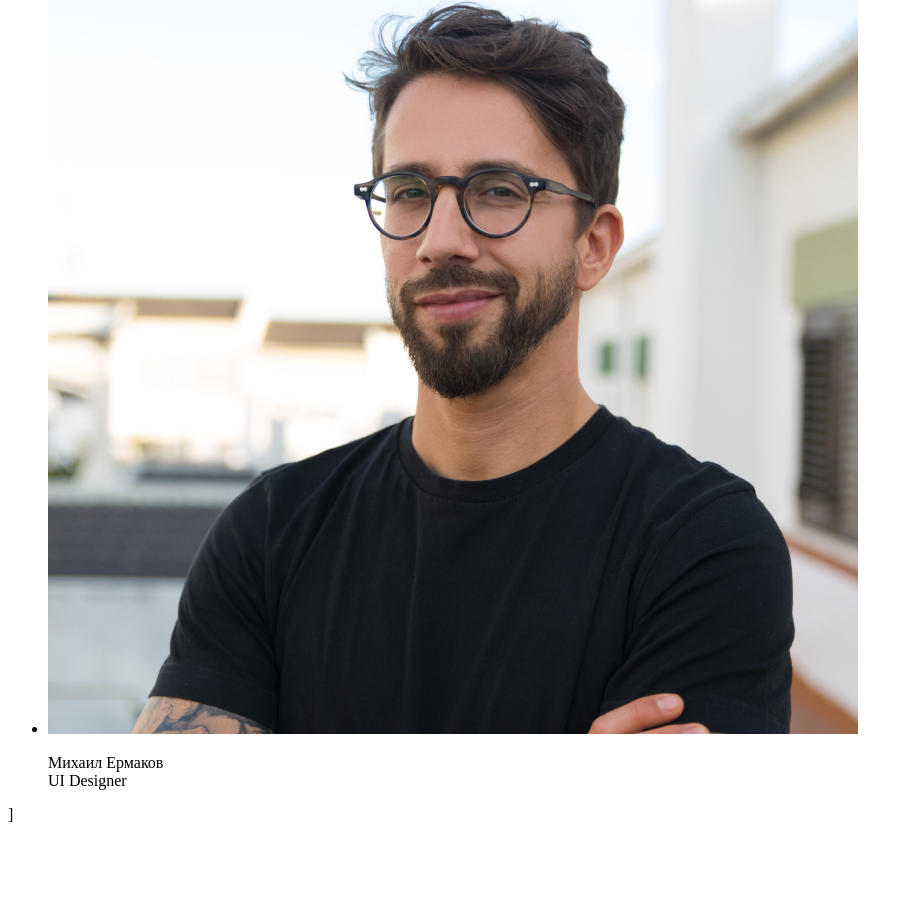
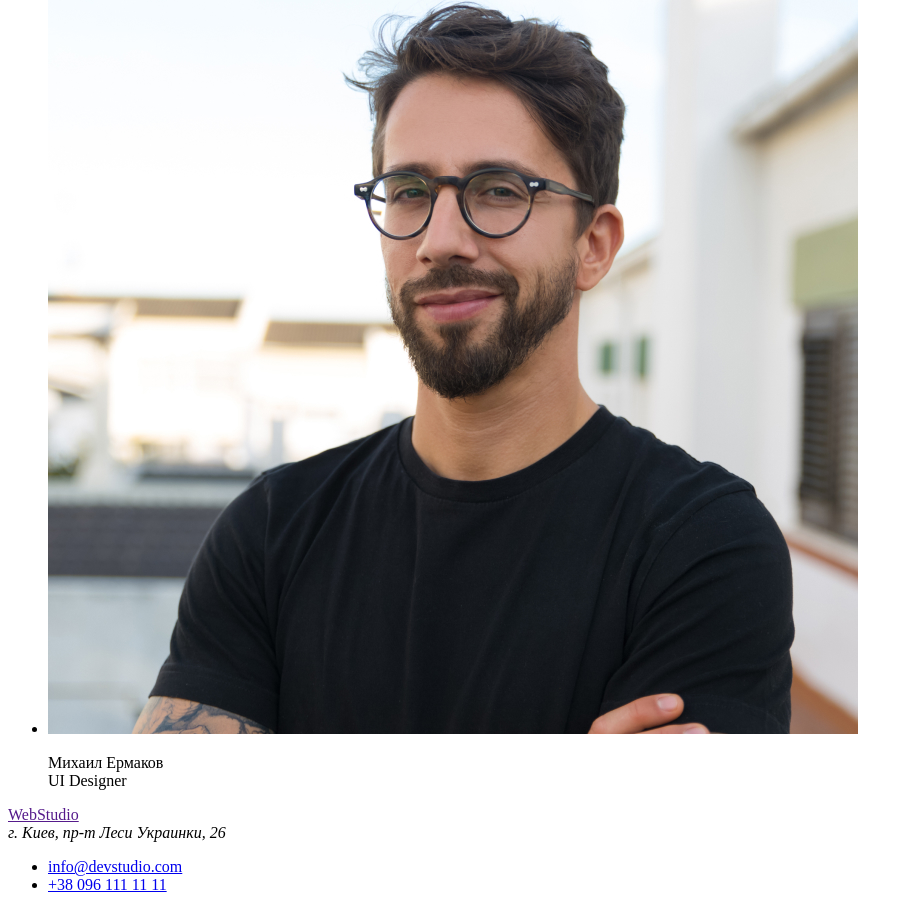
Before and after one commit to IrynaSokolova-Quanandrya/goit-markup-hw-01, a plain HTML site: page index.html in a window 1280 px wide. Shown: the part 3908-4818 px from the top of the page, without its empty margins (0-913 px from the left). Before the commit the page ends 4740 px from the top, so only its background shows below. Drawn offline with Linux system fonts and the light colour scheme.

Commit message:
Создает Подвал

```diff
--- a/index.html
+++ b/index.html
@@ -95,19 +95,16 @@
             <p>Михаил Ермаков <br /> UI Designer</p>
         </li>
     </ul>
-
-
-
-
-
 </section>
-
-
-
-     ]
 </main>
 <!--Подвал-->
 <footer>
+    <a href="">WebStudio</a>
+    <address>г. Киев, пр-т Леси Украинки, 26</address>
+    <ul>
+        <li><a href="info@devstudio.com">info@devstudio.com</a></li>
+        <li><a href="+380961111111">+38 096 111 11 11</a></li>
+    </ul>
 </footer>
 </body>
 </html>
```
